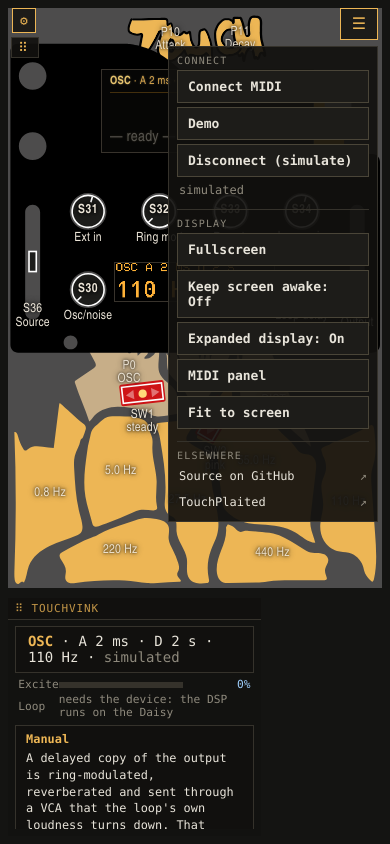
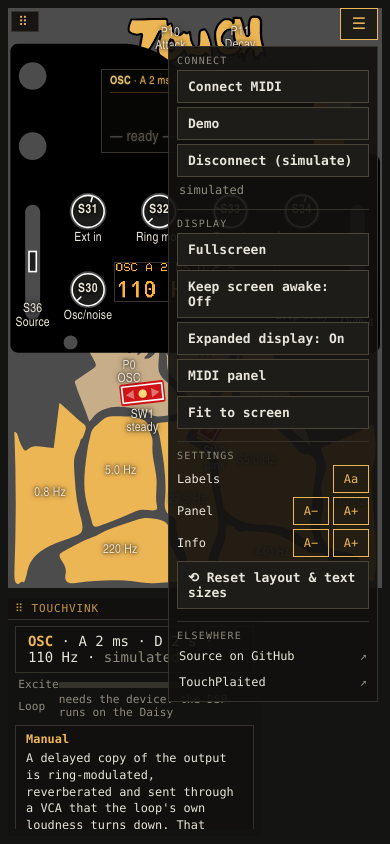
Before and after one commit to jonwaterschoot/TouchVink, a website built with Vite: page webmanual/index.html in a window 390 px wide. Both pictures are taken after a click on the button "Menu". Built offline with nearby package versions, Linux system fonts and the light colour scheme; a web font is replaced by a local one.

Commit message:
Web manual: move display settings into the ☰ menu, document OBS setup
The ⚙ settings bar in the top-left ran into the ☰ button on phones. Its
controls (label mode, text sizes, reset) are now a Settings section of
the menu. README gains a URL-flag table and an OBS browser-source setup.

Co-Authored-By: Claude Opus 5.5 <noreply@anthropic.com>

```diff
--- a/webmanual/src/main.ts
+++ b/webmanual/src/main.ts
@@ -8,14 +8,14 @@ import { Labels } from './panel/labels';
 import { enableInteraction } from './panel/interact';
 import { enablePanelLayout } from './panel/layout';
 import { Toolbar } from './ui/toolbar';
-import { SettingsBar } from './ui/settings-bar';
+import { SettingsMenu } from './ui/settings-menu';
 import { CcPanel } from './ui/ccpanel';
 import { MockTransport } from './transport/mock';
 import { MidiTransport } from './transport/midi';
 
 // URL flags (all combinable):
 //   ?transparent   transparent page background (OBS browser-source overlay)
-//   ?bare          hide the toolbar and the settings bar
+//   ?bare          hide the ☰ menu
 //   ?view=pads|panel   crop to the pad field / the knob panel
 //   ?zoom=1.5      scale everything
 //   ?demo          start the scripted demo
@@ -30,13 +30,12 @@ const input = new Input(sim);
 const panelWrap = document.getElementById('panel-wrap')!;
 const overlay = document.getElementById('overlay')!;
 const topbar = document.getElementById('topbar')!;
-const stage = document.getElementById('stage')!;
 
 const panel = new Panel(panelWrap);
 new PanelBindings(panel, store);
-const settings = new SettingsBar(stage);
+const toolbar = new Toolbar(topbar, store, sim);
+const settings = new SettingsMenu(toolbar.settingsSection());
 const layout = enablePanelLayout(panel, overlay, settings);
-const toolbar = new Toolbar(topbar, store, sim);
 const labels = new Labels(overlay, panel, store, settings, (el, section) => toolbar.addMenuItem(el, section));
 enableInteraction(panel, store, input, (f) => labels.setFocus(f));
 const ccPanel = new CcPanel((el) => toolbar.addMenuItem(el), store, input);
@@ -45,10 +44,7 @@ if (params.has('drawer')) ccPanel.open();
 if (params.has('menu')) toolbar.openMenu();
 
 if (params.has('transparent')) document.body.classList.add('transparent');
-if (params.has('bare')) {
-  topbar.style.display = 'none';
-  settings.hide();
-}
+if (params.has('bare')) topbar.style.display = 'none';
 
 // Mobile browsers change the visual viewport when the URL bar slides away
 // without a window resize; everything over the drawing re-places on resize.
--- a/webmanual/src/panel/labels.ts
+++ b/webmanual/src/panel/labels.ts
@@ -13,7 +13,7 @@ import { OledMini } from './oled-mini';
 import { OledUi } from './oled-ui';
 import { svgToOverlay as mapSvgToOverlay, labelScale, LABEL_SCALE_EVENT } from './overlay-utils';
 import type { DeviceStore, DeviceState } from '../core/state';
-import { SettingsBar } from '../ui/settings-bar';
+import { SettingsMenu } from '../ui/settings-menu';
 import type { MenuSection } from '../ui/toolbar';
 import { CONTROLS, PADS, SWITCHES, ATTACK_NAMES, DECAY_NAMES, CC_KNOB_BASE } from '../core/controls-meta';
 import {
@@ -83,7 +83,7 @@ export class Labels {
     private overlay: HTMLElement,
     private panel: Panel,
     private store: DeviceStore,
-    settings: SettingsBar,
+    settings: SettingsMenu,
     addToMenu: (el: HTMLElement, section?: MenuSection) => void,
   ) {
     this.staticWrap = document.createElement('div');
@@ -164,10 +164,10 @@ export class Labels {
     this.infoPanel.append(handle, scroll, grip);
     overlay.appendChild(this.infoPanel);
 
-    // --- settings bar entries
+    // --- settings menu entries
     const storedMode = localStorage.getItem(OVERLAY_MODE_KEY) as OverlayMode | null;
     if (storedMode && OVERLAY_MODES.includes(storedMode)) this.overlayMode = storedMode;
-    const ovBtn = SettingsBar.button(OVERLAY_MODE_LABEL[this.overlayMode],
+    const ovBtn = SettingsMenu.button(OVERLAY_MODE_LABEL[this.overlayMode],
       'Label overlay: screen only / designators / full labels', () => {
         this.overlayMode = OVERLAY_MODES[(OVERLAY_MODES.indexOf(this.overlayMode) + 1) % OVERLAY_MODES.length];
         localStorage.setItem(OVERLAY_MODE_KEY, this.overlayMode);
@@ -176,7 +176,7 @@ export class Labels {
       });
     settings.addGroup('Labels', 10, ovBtn);
     const mkFont = (txt: string, title: string, d: number) =>
-      SettingsBar.button(txt, title, () => {
+      SettingsMenu.button(txt, title, () => {
         this.applyInfoScale(this.infoScale + d);
         localStorage.setItem(INFO_SCALE_KEY, String(this.infoScale));
       });
--- a/webmanual/src/panel/layout.ts
+++ b/webmanual/src/panel/layout.ts
@@ -7,12 +7,12 @@
 // viewBox, so the CSS transform is picked up automatically.
 //
 // The A−/A+ text-size buttons and the reset that used to ride along with the
-// grip now live in the one settings bar (ui/settings-bar.ts); the grip stays
+// grip now live in the ☰ menu's Settings section (ui/settings-menu.ts); the grip stays
 // here because it drags this drawing and has to sit on it.
 
 import type { Panel } from './panel';
 import { svgToOverlay, labelScale, setLabelScale } from './overlay-utils';
-import { SettingsBar, SETTINGS_TOGGLE_EVENT } from '../ui/settings-bar';
+import { SettingsMenu } from '../ui/settings-menu';
 
 const KEY = 'tv-panel-layout';
 const MIN_SCALE = 0.4;
@@ -24,7 +24,7 @@ const MAX_SCALE = 3;
  * drawing somewhere you then have to pinch to find. */
 const isPortrait = () => window.innerHeight > window.innerWidth;
 
-export function enablePanelLayout(panel: Panel, overlay: HTMLElement, settings: SettingsBar) {
+export function enablePanelLayout(panel: Panel, overlay: HTMLElement, settings: SettingsMenu) {
   const svg = panel.svg;
   let dx = 0, dy = 0, scale = 1;
   // Orientation the current transform belongs to.
@@ -120,7 +120,7 @@ export function enablePanelLayout(panel: Panel, overlay: HTMLElement, settings:
     { passive: false },
   );
 
-  // --- drag grip, and this drawing's entries in the settings bar ----------
+  // --- drag grip, and this drawing's entries in the settings menu ---------
 
   const cluster = document.createElement('div');
   cluster.className = 'info-controls panel-handle';
@@ -137,9 +137,9 @@ export function enablePanelLayout(panel: Panel, overlay: HTMLElement, settings:
   settings.addGroup(
     'Panel',
     20,
-    SettingsBar.button('A−', 'Smaller faceplate label & screen text',
+    SettingsMenu.button('A−', 'Smaller faceplate label & screen text',
                        () => setLabelScale(labelScale() - 0.15)),
-    SettingsBar.button('A+', 'Larger faceplate label & screen text',
+    SettingsMenu.button('A+', 'Larger faceplate label & screen text',
                        () => setLabelScale(labelScale() + 0.15)),
   );
   settings.onReset(() => {
@@ -157,22 +157,12 @@ export function enablePanelLayout(panel: Panel, overlay: HTMLElement, settings:
     const p = svgToOverlay(svg, overlay, 2, 2);
     const o = overlay.getBoundingClientRect();
     const x = Math.min(Math.max(4, p.x), o.width - cluster.offsetWidth - 4);
-    let y = Math.min(Math.max(4, p.y), o.height - cluster.offsetHeight - 4);
-    // The settings bar is pinned to the same corner of the stage, and on a
-    // near-square viewport the drawing's own corner lands right under it —
-    // drop below the bar rather than hiding beneath it.
-    const bar = settings.bounds(); // zero-sized when hidden by ?bare
-    const overlaps = bar.width > 0
-      && x < bar.right - o.left + 4 && x + cluster.offsetWidth + 4 > bar.left - o.left
-      && y < bar.bottom - o.top + 4 && y + cluster.offsetHeight + 4 > bar.top - o.top;
-    if (overlaps)
-      y = Math.min(bar.bottom - o.top + 4, o.height - cluster.offsetHeight - 4);
+    const y = Math.min(Math.max(4, p.y), o.height - cluster.offsetHeight - 4);
     cluster.style.left = `${x.toFixed(1)}px`;
     cluster.style.top = `${y.toFixed(1)}px`;
   };
   place();
   window.addEventListener('resize', place);
-  window.addEventListener(SETTINGS_TOGGLE_EVENT, place);
   let raf = 0;
   window.addEventListener('tv-panel-layout', () => {
     if (raf) return;
--- a/webmanual/src/style.css
+++ b/webmanual/src/style.css
@@ -353,8 +353,7 @@ body.transparent {
   display: flex;
   gap: 2px;
 }
-.info-controls button,
-.settings-bar button {
+.info-controls button {
   background: transparent;
   border: 1px solid var(--accent);
   color: var(--accent);
@@ -365,57 +364,41 @@ body.transparent {
   cursor: pointer;
 }
 
-/* --- settings bar: the one home for the display settings ----------------- */
-/* Pinned to the stage's top-left (the ☰ menu owns the top-right). Holds the
-   label-overlay mode, both text-size pairs and the single reset; ⚙ collapses
-   it to one icon so it stays out of a video shot. What is NOT here: the two
-   ⠿ drag grips, which have to sit on the things they drag. */
-.settings-bar {
-  position: absolute;
-  top: 8px;
-  left: 12px;
-  z-index: 25;
-  display: flex;
-  align-items: center;
-  gap: 6px;
-}
-.settings-bar .settings-gear {
-  background: var(--surface);
-  font-size: 13px;
-  padding: 5px 7px;
-}
-.settings-bar .settings-gear:hover {
-  background: var(--line);
-}
-.settings-body {
-  display: none;
-}
-.settings-bar.open .settings-body {
-  display: flex;
-  align-items: center;
-  gap: 8px;
-  background: var(--overlay);
-  border: 1px solid var(--line);
-  padding: 3px 6px;
-}
+/* --- settings: a section of the ☰ menu (ui/settings-menu.ts) ------------ */
+/* One row per setting: caption left, its buttons right. They used to be a
+   bar of their own in the top-left, which on a phone ran into the ☰ button. */
 .settings-groups {
   display: flex;
-  align-items: center;
-  gap: 10px;
+  flex-direction: column;
+  gap: 4px;
 }
 .settings-group {
   display: flex;
   align-items: center;
-  gap: 2px;
+  justify-content: space-between;
+  gap: 10px;
 }
-/* Which text a pair resizes — the two pairs are identical otherwise, and
-   without the word above them they were guesswork. */
 .settings-cap {
-  color: var(--dim);
-  font-size: 9px;
-  letter-spacing: 0.08em;
-  text-transform: uppercase;
-  margin-right: 3px;
+  color: var(--text);
+  font-size: 12px;
+}
+.settings-btns {
+  display: flex;
+  gap: 4px;
+}
+.settings-btns button {
+  background: transparent;
+  border: 1px solid var(--accent);
+  color: var(--accent);
+  font: inherit;
+  font-size: 12px;
+  line-height: 1;
+  min-width: 36px;
+  padding: 7px 8px;
+  cursor: pointer;
+}
+.settings-btns button:hover {
+  background: var(--line);
 }
 
 /* Device drag grip: pinned to the drawing's top-left corner (layout.ts clamps
@@ -727,6 +710,8 @@ body.transparent {
   flex-direction: column;
   gap: 4px;
   min-width: 210px;
+  max-height: calc(100dvh - 70px);
+  overflow-y: auto;
   background: var(--overlay);
   border: 1px solid var(--line);
   padding: 8px;
--- a/webmanual/src/ui/settings-bar.ts
+++ /dev/null
@@ -1,120 +0,0 @@
-// One bar for the display settings, pinned to the stage's top-left corner.
-//
-// These buttons used to live in two places that had each grown their own row:
-// a cluster pinned to the device drawing (label/screen text size + reset) and
-// the info panel's title bar (overlay mode, info font size, reset). Same kind
-// of control, two homes, two idioms — and neither row was where you'd look
-// for "settings". They are one bar now, and the two things that genuinely
-// belong to a moved object stay with it: the drawing keeps its ⠿ grip and the
-// info panel keeps its ⠿ title bar, because a drag handle has to be on the
-// thing it drags.
-//
-// The bar is fixed to the stage rather than following the drawing: it is
-// chrome, not part of the device, and a settings row that slides around while
-// you pan is exactly what made the old cluster hard to aim at. ⚙ collapses it
-// to a single icon (persisted) so it can get out of a video shot; on phone-
-// sized viewports it starts collapsed.
-
-const OPEN_KEY = 'tv-settings-open';
-/** Collapsing the bar changes its footprint — anything that keeps out from
- * under it (the drawing's drag grip) re-places on this. */
-export const SETTINGS_TOGGLE_EVENT = 'tv-settings-toggle';
-
-export class SettingsBar {
-  private el: HTMLDivElement;
-  private body: HTMLDivElement;
-  private groups: HTMLDivElement;
-  private resets: (() => void)[] = [];
-  private open: boolean;
-
-  constructor(parent: HTMLElement) {
-    this.el = document.createElement('div');
-    this.el.className = 'settings-bar';
-
-    const gear = document.createElement('button');
-    gear.className = 'settings-gear';
-    gear.textContent = '⚙';
-    gear.title = 'Show/hide the display settings';
-
-    this.body = document.createElement('div');
-    this.body.className = 'settings-body';
-    this.groups = document.createElement('div');
-    this.groups.className = 'settings-groups';
-
-    const reset = SettingsBar.button('⟲', 'Reset the drawing, the info panel and the text sizes', () => {
-      for (const fn of this.resets) fn();
-    });
-    reset.classList.add('settings-reset');
-    this.body.append(this.groups, reset);
-
-    const stored = localStorage.getItem(OPEN_KEY);
-    this.open = stored !== null
-      ? stored === '1'
-      : !matchMedia('(max-width: 820px), (max-height: 500px)').matches;
-    this.applyOpen();
-    gear.addEventListener('click', () => {
-      this.open = !this.open;
-      localStorage.setItem(OPEN_KEY, this.open ? '1' : '0');
-      this.applyOpen();
-    });
-
-    this.el.append(gear, this.body);
-    parent.appendChild(this.el);
-  }
-
-  /** A captioned run of buttons. `order` fixes the left-to-right sequence
-   * independently of who constructs first — the bar's contributors are
-   * scattered across layout.ts and labels.ts, and their construction order is
-   * a wiring detail, not a design decision. */
-  addGroup(caption: string, order: number, ...els: HTMLElement[]) {
-    const g = document.createElement('div');
-    g.className = 'settings-group';
-    g.dataset.order = String(order);
-    if (caption) {
-      const cap = document.createElement('span');
-      cap.className = 'settings-cap';
-      cap.textContent = caption;
-      g.appendChild(cap);
-    }
-    g.append(...els);
-    const after = [...this.groups.children].find(
-      (c) => Number((c as HTMLElement).dataset.order) > order,
-    );
-    this.groups.insertBefore(g, after ?? null);
-  }
-
-  /** Called by the one ⟲ — every contributor restores its own defaults. */
-  onReset(fn: () => void) {
-    this.resets.push(fn);
-  }
-
-  static button(txt: string, title: string, onClick: () => void): HTMLButtonElement {
-    const b = document.createElement('button');
-    b.textContent = txt;
-    b.title = title;
-    // The drawing under the bar captures pointerdown for its drag gesture;
-    // without this the click never lands (the same trap the info panel's
-    // buttons had to work around).
-    b.addEventListener('pointerdown', (e) => e.stopPropagation());
-    b.addEventListener('click', (e) => {
-      e.stopPropagation();
-      onClick();
-    });
-    return b;
-  }
-
-  hide() {
-    this.el.style.display = 'none';
-  }
-
-  /** Viewport rect, for the few things that have to stay out from under the
-   * bar — the drawing's drag grip pins itself to the same corner. */
-  bounds(): DOMRect {
-    return this.el.getBoundingClientRect();
-  }
-
-  private applyOpen() {
-    this.el.classList.toggle('open', this.open);
-    window.dispatchEvent(new Event(SETTINGS_TOGGLE_EVENT));
-  }
-}
--- /dev/null
+++ b/webmanual/src/ui/settings-menu.ts
@@ -0,0 +1,71 @@
+// The display settings, as a "Settings" section of the ☰ menu.
+//
+// These used to be a bar of their own pinned to the stage's top-left with a ⚙
+// toggle, while the ☰ menu owned the top-right. On a phone the open bar ran
+// into the ☰ button, and two corner controls for "how the page looks" was one
+// too many anyway — so the settings now live in the one menu. The two things
+// that belong to a moved object stay with it: the drawing keeps its ⠿ grip and
+// the info panel keeps its ⠿ title bar, because a drag handle has to be on the
+// thing it drags.
+//
+// Each contributor adds a captioned row of buttons; the single ⟲ at the bottom
+// resets all of them. The buttons stop their clicks from bubbling, so A−/A+
+// can be pressed repeatedly without the menu closing under you.
+
+export class SettingsMenu {
+  private groups: HTMLDivElement;
+  private resets: (() => void)[] = [];
+
+  constructor(section: HTMLElement) {
+    this.groups = document.createElement('div');
+    this.groups.className = 'settings-groups';
+
+    const reset = document.createElement('button');
+    reset.className = 'menu-item';
+    reset.textContent = '⟲ Reset layout & text sizes';
+    reset.title = 'Reset the drawing, the info panel and the text sizes';
+    reset.addEventListener('click', () => {
+      for (const fn of this.resets) fn();
+    });
+
+    section.append(this.groups, reset);
+  }
+
+  /** A captioned run of buttons. `order` fixes the top-to-bottom sequence
+   * independently of who constructs first — the contributors are scattered
+   * across layout.ts and labels.ts, and their construction order is a wiring
+   * detail, not a design decision. */
+  addGroup(caption: string, order: number, ...els: HTMLElement[]) {
+    const g = document.createElement('div');
+    g.className = 'settings-group';
+    g.dataset.order = String(order);
+    const cap = document.createElement('span');
+    cap.className = 'settings-cap';
+    cap.textContent = caption;
+    const btns = document.createElement('div');
+    btns.className = 'settings-btns';
+    btns.append(...els);
+    g.append(cap, btns);
+    const after = [...this.groups.children].find(
+      (c) => Number((c as HTMLElement).dataset.order) > order,
+    );
+    this.groups.insertBefore(g, after ?? null);
+  }
+
+  /** Called by the one ⟲ — every contributor restores its own defaults. */
+  onReset(fn: () => void) {
+    this.resets.push(fn);
+  }
+
+  static button(txt: string, title: string, onClick: () => void): HTMLButtonElement {
+    const b = document.createElement('button');
+    b.textContent = txt;
+    b.title = title;
+    // Keeps the menu open (it closes on any button click that reaches it).
+    b.addEventListener('click', (e) => {
+      e.stopPropagation();
+      onClick();
+    });
+    return b;
+  }
+}
--- a/webmanual/src/ui/toolbar.ts
+++ b/webmanual/src/ui/toolbar.ts
@@ -1,8 +1,9 @@
 // Compact topbar: a single hamburger button opening a dropdown menu, from
-// TouchPlaited's visualizer. Three captioned sections:
+// TouchPlaited's visualizer. Four captioned sections:
 //
 //   Connect   the transports, with the connection status under them
 //   Display   everything that changes what you see, incl. fullscreen/wake lock
+//   Settings  label mode, text sizes and the reset (ui/settings-menu.ts)
 //   Elsewhere links that leave the page — rows with an arrow, not buttons
 //
 // New entries slot in via addMenuItem(el, section) / addAction(). Hidden
@@ -14,7 +15,7 @@ import { MidiTransport } from '../transport/midi';
 import { MockTransport } from '../transport/mock';
 import type { LocalDevice } from '../core/sim';
 
-export type MenuSection = 'connect' | 'view';
+export type MenuSection = 'connect' | 'view' | 'settings';
 
 const WAKE_KEY = 'tv-wake-lock';
 
@@ -48,6 +49,7 @@ export class Toolbar {
     this.sections = {
       connect: this.section('Connect'),
       view: this.section('Display'),
+      settings: this.section('Settings'),
     };
     this.sections.connect.append(
       this.item('Connect MIDI', () => this.start(new MidiTransport(store))),
@@ -90,7 +92,7 @@ export class Toolbar {
       links.appendChild(a);
     }
 
-    this.menu.append(this.sections.connect, this.sections.view, links);
+    this.menu.append(this.sections.connect, this.sections.view, this.sections.settings, links);
     this.el.append(burger, this.menu);
     parent.appendChild(this.el);
 
@@ -114,6 +116,11 @@ export class Toolbar {
     const b = this.item(label, onClick);
     this.addMenuItem(b, section);
     return b;
+  }
+
+  /** The Settings section, for SettingsMenu to fill. */
+  settingsSection(): HTMLDivElement {
+    return this.sections.settings;
   }
 
   openMenu() {
```
Also changed, not shown: webmanual/README.md.
